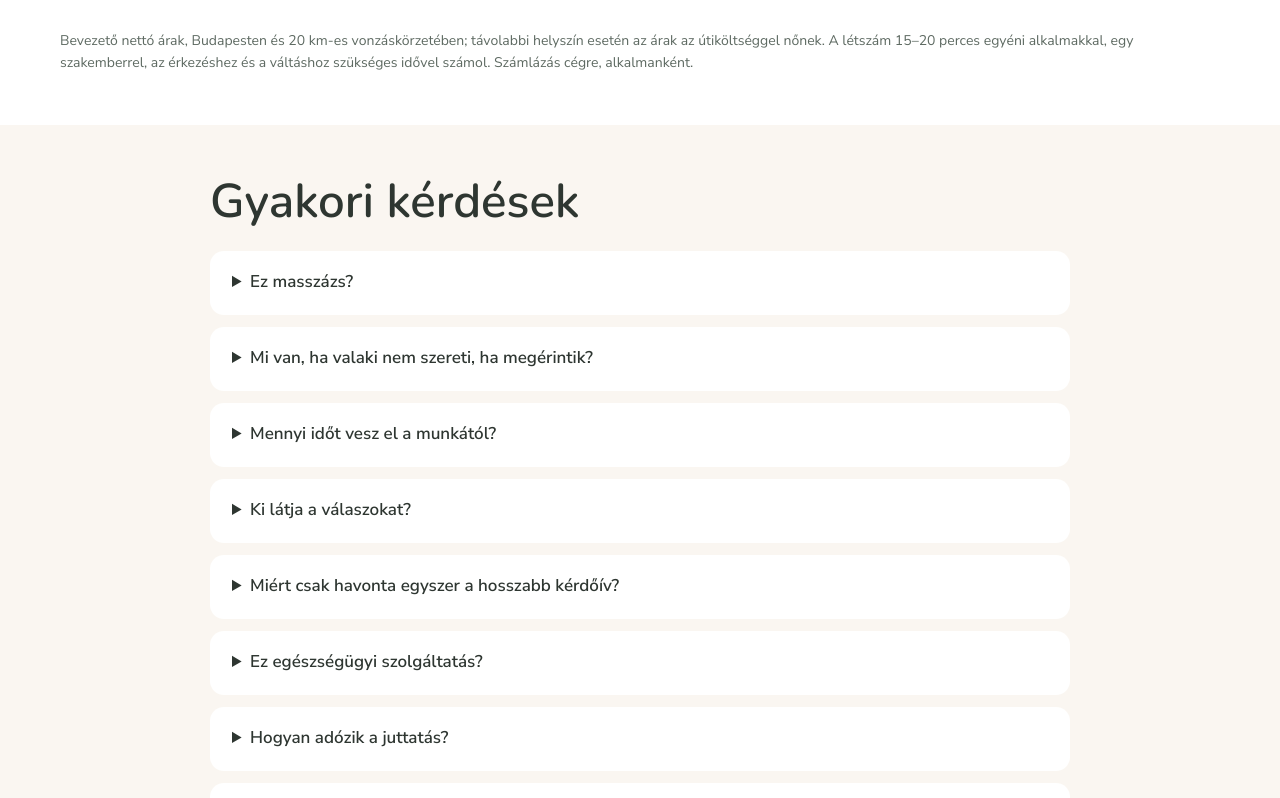
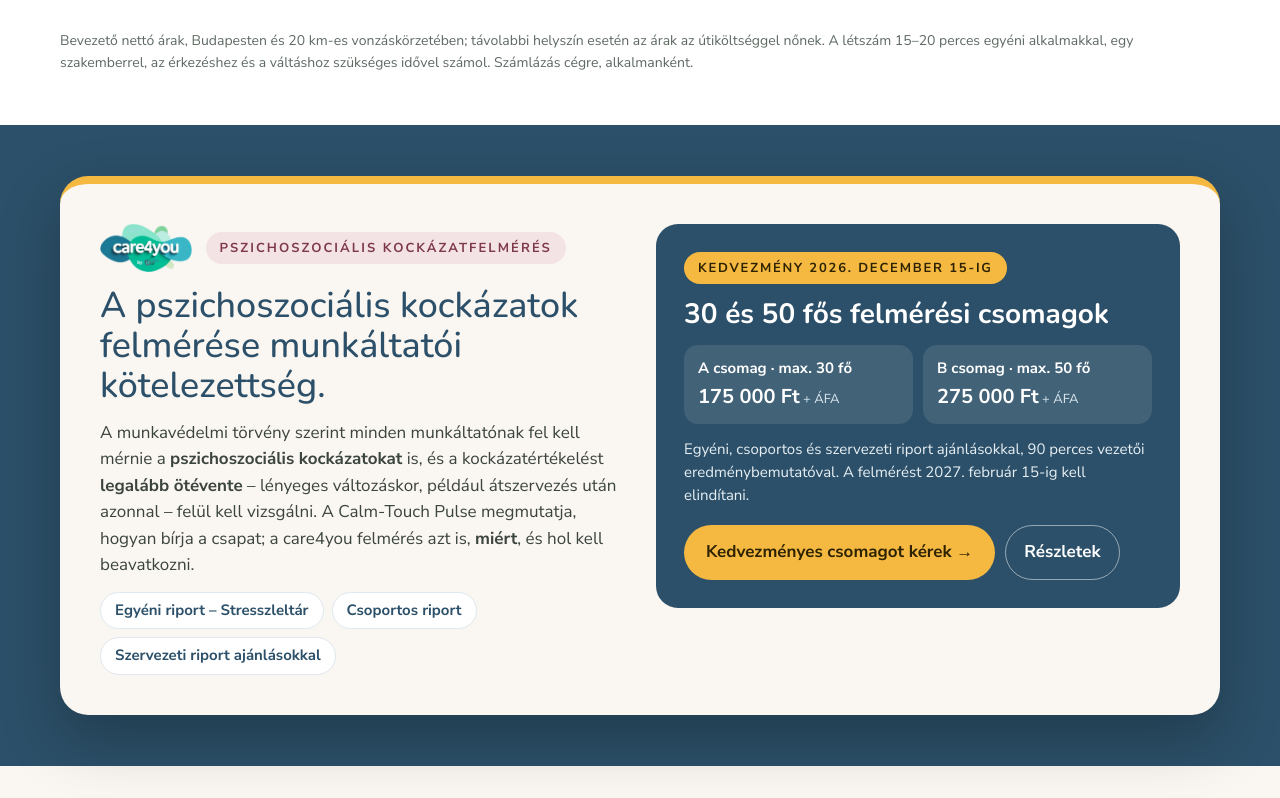
Before and after one commit to Wellbeing-Ecosystems/calm-touch, a Next.js app: page /calm-touch/cegeknek in a window 1280 px wide. Shown: the part 3902-4700 px from the top of the page. Built offline with nearby package versions, Linux system fonts and the light colour scheme; no server answers.

Commit message:
care4you ajánlati doboz a cégeknek oldalon is (közös RiskOfferBox komponens)
Co-Authored-By: Claude Opus 5.5 <noreply@anthropic.com>
Claude-Session: https://claude.ai/code/session_01CWnt3RiJHTZKfBuVoe7wKa

```diff
--- /dev/null
+++ b/src/app/RiskOfferBox.tsx
@@ -0,0 +1,35 @@
+/** care4you pszichoszociális kockázatfelmérés – kedvezményes ajánlati doboz (főoldal és cégeknek oldal). */
+export function RiskOfferBox() {
+  return (
+<aside aria-labelledby="kockazatfelmeres-cim" style={{ background: "#FAF6F1", color: "#2E3631", borderRadius: "28px", borderTop: "8px solid #F5B942", padding: "clamp(22px, 4vw, 40px)", display: "grid", gridTemplateColumns: "repeat(auto-fit, minmax(min(340px, 100%), 1fr))", gap: "clamp(20px, 3vw, 32px)", alignItems: "start", boxShadow: "0 24px 60px rgba(0,0,0,.25)" }}>
+<div style={{ display: "flex", flexDirection: "column", gap: "14px" }}>
+<div style={{ display: "flex", alignItems: "center", gap: "14px", flexWrap: "wrap" }}>
+<img src="/calm-touch/partners/care4you-logo.png" alt="care4you" width={204} height={107} loading="lazy" decoding="async" style={{ display: "block", height: "48px", width: "auto" }} />
+<span style={{ fontSize: "13px", letterSpacing: "0.16em", fontWeight: 700, color: "#7E3A4A", background: "#F4E3E4", borderRadius: "999px", padding: "6px 14px" }}>PSZICHOSZOCIÁLIS KOCKÁZATFELMÉRÉS</span>
+</div>
+<h3 id="kockazatfelmeres-cim" style={{ margin: 0, fontFamily: "var(--ct-display)", fontSize: "clamp(26px, 2.8vw, 36px)", lineHeight: 1.12, color: "#2C5069" }}>A pszichoszociális kockázatok felmérése munkáltatói kötelezettség.</h3>
+<p style={{ margin: 0, color: "#3B443E" }}>A munkavédelmi törvény szerint minden munkáltatónak fel kell mérnie a <b>pszichoszociális kockázatokat</b> is, és a kockázatértékelést <b>legalább ötévente</b> – lényeges változáskor, például átszervezés után azonnal – felül kell vizsgálni. A Calm-Touch Pulse megmutatja, hogyan bírja a csapat; a care4you felmérés azt is, <b>miért</b>, és hol kell beavatkozni.</p>
+<ul style={{ margin: 0, padding: 0, listStyle: "none", display: "flex", flexWrap: "wrap", gap: "8px" }}>
+<li style={{ background: "#FFFFFF", border: "1px solid #DDE8EF", borderRadius: "999px", padding: "6px 14px", fontSize: "15px", fontWeight: 700, color: "#2C5069" }}>Egyéni riport – Stresszleltár</li>
+<li style={{ background: "#FFFFFF", border: "1px solid #DDE8EF", borderRadius: "999px", padding: "6px 14px", fontSize: "15px", fontWeight: 700, color: "#2C5069" }}>Csoportos riport</li>
+<li style={{ background: "#FFFFFF", border: "1px solid #DDE8EF", borderRadius: "999px", padding: "6px 14px", fontSize: "15px", fontWeight: 700, color: "#2C5069" }}>Szervezeti riport ajánlásokkal</li>
+</ul>
+</div>
+<div style={{ display: "flex", flexDirection: "column", gap: "14px", background: "#2C5069", color: "#FFFFFF", borderRadius: "22px", padding: "clamp(20px, 3vw, 28px)" }}>
+<span style={{ alignSelf: "flex-start", fontSize: "13px", letterSpacing: "0.14em", fontWeight: 800, color: "#2E2300", background: "#F5B942", borderRadius: "999px", padding: "6px 14px" }}>KEDVEZMÉNY 2026. DECEMBER 15-IG</span>
+<b style={{ fontFamily: "var(--ct-display)", fontSize: "clamp(22px, 2.2vw, 28px)", lineHeight: 1.2 }}>30 és 50 fős felmérési csomagok</b>
+<div style={{ display: "grid", gridTemplateColumns: "1fr 1fr", gap: "10px" }}>
+<div style={{ background: "rgba(255,255,255,.1)", borderRadius: "14px", padding: "12px 14px" }}><b style={{ display: "block", fontSize: "15px" }}>A csomag · max. 30 fő</b><span style={{ fontSize: "20px", fontWeight: 800 }}>175 000 Ft</span><span style={{ fontSize: "13px", color: "#DDE8EF" }}> + ÁFA</span></div>
+<div style={{ background: "rgba(255,255,255,.1)", borderRadius: "14px", padding: "12px 14px" }}><b style={{ display: "block", fontSize: "15px" }}>B csomag · max. 50 fő</b><span style={{ fontSize: "20px", fontWeight: 800 }}>275 000 Ft</span><span style={{ fontSize: "13px", color: "#DDE8EF" }}> + ÁFA</span></div>
+</div>
+<span style={{ fontSize: "15px", color: "#E7EFF4" }}>Egyéni, csoportos és szervezeti riport ajánlásokkal, 90 perces vezetői eredménybemutatóval. A felmérést 2027. február 15-ig kell elindítani.</span>
+<div style={{ display: "flex", flexWrap: "wrap", gap: "10px", marginTop: "4px" }}>
+<a href="https://bevetel.hu/intrest?id=52e8e51604b24ded&lang=hu" target="_blank" rel="noopener noreferrer" style={{ textDecoration: "none", background: "#F5B942", color: "#2E2300", padding: "13px 22px", borderRadius: "999px", fontWeight: 800, minHeight: "48px", boxSizing: "border-box", display: "inline-flex", alignItems: "center" }}>Kedvezményes csomagot kérek →</a>
+{/* A pszichoszoc.hu kezdőlapjára mutat (basePath nélkül), ezért nem Link. */}
+{/* eslint-disable-next-line @next/next/no-html-link-for-pages */}
+<a href="/#csomagok" style={{ textDecoration: "none", color: "#FFFFFF", padding: "13px 18px", borderRadius: "999px", fontWeight: 700, border: "1px solid rgba(255,255,255,.5)", minHeight: "48px", boxSizing: "border-box", display: "inline-flex", alignItems: "center" }}>Részletek</a>
+</div>
+</div>
+</aside>
+  );
+}
--- a/src/app/cegeknek/page.tsx
+++ b/src/app/cegeknek/page.tsx
@@ -6,6 +6,7 @@ import { LegalLinks } from "@/app/jogi/LegalLinks";
 import { MobileMenu } from "../MobileMenu";
 import { OfferForm } from "./OfferForm";
 import { FooterContact } from "@/app/FooterContact";
+import { RiskOfferBox } from "@/app/RiskOfferBox";
 
 export const metadata: Metadata = pageMeta("hu", "/cegeknek", "Cégeknek – irodai stresszoldó program, csomagok és árak", "Calm Touch céges csomagok Budapesten és 20 km-es körzetében: pilot (3 óra, legfeljebb 8 fő), rendszeres alkalmak és Wellbeing Day, havi névtelen Calm-Touch Pulse riporttal.");
 
@@ -248,6 +249,11 @@ export default function CegeknekPage() {
 <span style={{"fontSize": "14px", "color": "#5E6A62"}}>Bevezető nettó árak, Budapesten és 20 km-es vonzáskörzetében; távolabbi helyszín esetén az árak az útiköltséggel nőnek. A létszám 15–20 perces egyéni alkalmakkal, egy szakemberrel, az érkezéshez és a váltáshoz szükséges idővel számol. Számlázás cégre, alkalmanként.</span>
 </div>
 </section>
+<section id="kockazatfelmeres" style={{"padding": "clamp(34px, 4vw, 56px) 20px", "background": "#2C5069"}}>
+<div style={{"maxWidth": "1160px", "margin": "0 auto"}}>
+<RiskOfferBox />
+</div>
+</section>
 <section id="gyik" style={{"padding": "clamp(34px, 4vw, 56px) 20px"}}>
 <div style={{"maxWidth": "860px", "margin": "0 auto", "display": "flex", "flexDirection": "column", "gap": "24px"}}>
 <h2 style={{"overflowWrap": "break-word", "margin": "0", "fontFamily": "var(--ct-display)", "fontWeight": "600", "fontSize": "clamp(32px, 3.7vw, 48px)", "lineHeight": "1.08"}}>Gyakori kérdések</h2>
--- a/src/app/page.tsx
+++ b/src/app/page.tsx
@@ -6,6 +6,7 @@ import { SiteLang } from "./SiteLang";
 import { LegalLinks } from "@/app/jogi/LegalLinks";
 import { MobileMenu } from "./MobileMenu";
 import { FooterContact } from "@/app/FooterContact";
+import { RiskOfferBox } from "@/app/RiskOfferBox";
 
 export const metadata: Metadata = pageMeta("hu", "", "Calm Touch – munkahelyi stresszoldás érintéssel | Budapest", "15–20 perces, ruhán keresztüli, gyengéd érintéses stresszoldás az irodában, Budapesten és környékén. Rövid állapot-visszajelzés minden alkalom előtt és után, havi névtelen HR riport.", { absolute: true });
 
@@ -255,36 +256,7 @@ export default function CalmTouchPage() {
 <a href="/calm-touch/pillanatkep" style={{"textDecoration": "none", "color": "#FAF6F1", "padding": "14px 26px", "borderRadius": "999px", "fontWeight": "700", "border": "1px solid #F1D3D7", "minHeight": "48px", "boxSizing": "border-box", "display": "inline-flex", "alignItems": "center"}}>Kipróbálom a pillanatképet</a>
 <a href="/calm-touch/modszertan" style={{"textDecoration": "underline", "color": "#FAF6F1", "padding": "14px 6px", "fontWeight": "600", "minHeight": "48px", "boxSizing": "border-box", "display": "inline-flex", "alignItems": "center"}}>Mérési módszertan</a>
 </div>
-<aside aria-labelledby="kockazatfelmeres-cim" style={{ background: "#FAF6F1", color: "#2E3631", borderRadius: "28px", borderTop: "8px solid #F5B942", padding: "clamp(22px, 4vw, 40px)", display: "grid", gridTemplateColumns: "repeat(auto-fit, minmax(min(340px, 100%), 1fr))", gap: "clamp(20px, 3vw, 32px)", alignItems: "start", boxShadow: "0 24px 60px rgba(0,0,0,.25)" }}>
-<div style={{ display: "flex", flexDirection: "column", gap: "14px" }}>
-<div style={{ display: "flex", alignItems: "center", gap: "14px", flexWrap: "wrap" }}>
-<img src="/calm-touch/partners/care4you-logo.png" alt="care4you" width={204} height={107} loading="lazy" decoding="async" style={{ display: "block", height: "48px", width: "auto" }} />
-<span style={{ fontSize: "13px", letterSpacing: "0.16em", fontWeight: 700, color: "#7E3A4A", background: "#F4E3E4", borderRadius: "999px", padding: "6px 14px" }}>PSZICHOSZOCIÁLIS KOCKÁZATFELMÉRÉS</span>
-</div>
-<h3 id="kockazatfelmeres-cim" style={{ margin: 0, fontFamily: "var(--ct-display)", fontSize: "clamp(26px, 2.8vw, 36px)", lineHeight: 1.12, color: "#2C5069" }}>A pszichoszociális kockázatok felmérése munkáltatói kötelezettség.</h3>
-<p style={{ margin: 0, color: "#3B443E" }}>A munkavédelmi törvény szerint minden munkáltatónak fel kell mérnie a <b>pszichoszociális kockázatokat</b> is, és a kockázatértékelést <b>legalább ötévente</b> – lényeges változáskor, például átszervezés után azonnal – felül kell vizsgálni. A Calm-Touch Pulse megmutatja, hogyan bírja a csapat; a care4you felmérés azt is, <b>miért</b>, és hol kell beavatkozni.</p>
-<ul style={{ margin: 0, padding: 0, listStyle: "none", display: "flex", flexWrap: "wrap", gap: "8px" }}>
-<li style={{ background: "#FFFFFF", border: "1px solid #DDE8EF", borderRadius: "999px", padding: "6px 14px", fontSize: "15px", fontWeight: 700, color: "#2C5069" }}>Egyéni riport – Stresszleltár</li>
-<li style={{ background: "#FFFFFF", border: "1px solid #DDE8EF", borderRadius: "999px", padding: "6px 14px", fontSize: "15px", fontWeight: 700, color: "#2C5069" }}>Csoportos riport</li>
-<li style={{ background: "#FFFFFF", border: "1px solid #DDE8EF", borderRadius: "999px", padding: "6px 14px", fontSize: "15px", fontWeight: 700, color: "#2C5069" }}>Szervezeti riport ajánlásokkal</li>
-</ul>
-</div>
-<div style={{ display: "flex", flexDirection: "column", gap: "14px", background: "#2C5069", color: "#FFFFFF", borderRadius: "22px", padding: "clamp(20px, 3vw, 28px)" }}>
-<span style={{ alignSelf: "flex-start", fontSize: "13px", letterSpacing: "0.14em", fontWeight: 800, color: "#2E2300", background: "#F5B942", borderRadius: "999px", padding: "6px 14px" }}>KEDVEZMÉNY 2026. DECEMBER 15-IG</span>
-<b style={{ fontFamily: "var(--ct-display)", fontSize: "clamp(22px, 2.2vw, 28px)", lineHeight: 1.2 }}>30 és 50 fős felmérési csomagok</b>
-<div style={{ display: "grid", gridTemplateColumns: "1fr 1fr", gap: "10px" }}>
-<div style={{ background: "rgba(255,255,255,.1)", borderRadius: "14px", padding: "12px 14px" }}><b style={{ display: "block", fontSize: "15px" }}>A csomag · max. 30 fő</b><span style={{ fontSize: "20px", fontWeight: 800 }}>175 000 Ft</span><span style={{ fontSize: "13px", color: "#DDE8EF" }}> + ÁFA</span></div>
-<div style={{ background: "rgba(255,255,255,.1)", borderRadius: "14px", padding: "12px 14px" }}><b style={{ display: "block", fontSize: "15px" }}>B csomag · max. 50 fő</b><span style={{ fontSize: "20px", fontWeight: 800 }}>275 000 Ft</span><span style={{ fontSize: "13px", color: "#DDE8EF" }}> + ÁFA</span></div>
-</div>
-<span style={{ fontSize: "15px", color: "#E7EFF4" }}>Egyéni, csoportos és szervezeti riport ajánlásokkal, 90 perces vezetői eredménybemutatóval. A felmérést 2027. február 15-ig kell elindítani.</span>
-<div style={{ display: "flex", flexWrap: "wrap", gap: "10px", marginTop: "4px" }}>
-<a href="https://bevetel.hu/intrest?id=52e8e51604b24ded&lang=hu" target="_blank" rel="noopener noreferrer" style={{ textDecoration: "none", background: "#F5B942", color: "#2E2300", padding: "13px 22px", borderRadius: "999px", fontWeight: 800, minHeight: "48px", boxSizing: "border-box", display: "inline-flex", alignItems: "center" }}>Kedvezményes csomagot kérek →</a>
-{/* A pszichoszoc.hu kezdőlapjára mutat (basePath nélkül), ezért nem Link. */}
-{/* eslint-disable-next-line @next/next/no-html-link-for-pages */}
-<a href="/#csomagok" style={{ textDecoration: "none", color: "#FFFFFF", padding: "13px 18px", borderRadius: "999px", fontWeight: 700, border: "1px solid rgba(255,255,255,.5)", minHeight: "48px", boxSizing: "border-box", display: "inline-flex", alignItems: "center" }}>Részletek</a>
-</div>
-</div>
-</aside>
+<RiskOfferBox />
 </div>
 </section>
 <section style={{"padding": "clamp(36px, 4.2vw, 60px) 20px"}}>
```
